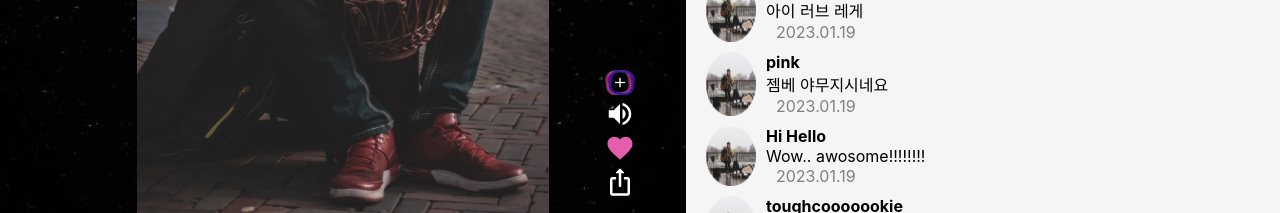
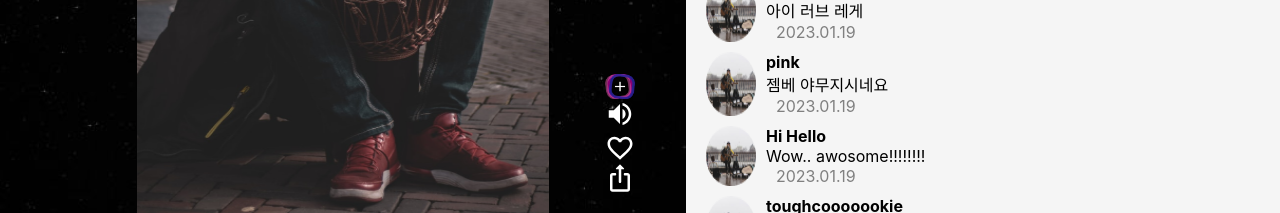
Before and after one commit to yeojinj/stackers, a React (Create React App) app in the folder frontend/: page /StationRoom in a window 1280 px wide. Shown: the part 730-943 px from the top of the page. Built offline with nearby package versions, Linux system fonts and the light colour scheme; the HTML template or start-up script is replaced by a standard one.

Commit message:
Feat: Login 모달 기능 추가

```diff
--- a/frontend/src/components/Header.js
+++ b/frontend/src/components/Header.js
@@ -6,6 +6,10 @@ import search from '../assets/search.svg'
 import ProfileFrame from './profileFrame'
 import '../styles/header.css'
 import SearchIcon from '@mui/icons-material/Search'
+import Box from '@mui/material/Box'
+import Modal from '@mui/material/Modal'
+import LogIn from '../pages/sign_folder/LogIn/LogIn'
+// import Button from '@mui/material/Button'
 
 const wholeTextArray = [
   'apple',
@@ -25,17 +29,20 @@ const wholeTextArray = [
   '라피스'
 ]
 function Header(props) {
-  const [login, setLogin] = useState(false)
+  // const [login, setLogin] = useState(false)
   const [inputValue, setInputValue] = useState('')
   const [isHaveInputValue, setIsHaveInputValue] = useState(false)
   const [dropDownList, setDropDownList] = useState(wholeTextArray)
   const [dropDownItemIndex, setDropDownItemIndex] = useState(-1)
+  const [open, setOpen] = useState(false)
+  const handleOpen = () => setOpen(true)
+  const handleClose = () => setOpen(false)
   const userLogin = useSelector((state) => {
     return state.user.isLogged
   })
 
   const IsLogin = () => {
-    console.log(login)
+    // console.log(login)
     if (userLogin) {
       return (
         <>
@@ -51,7 +58,7 @@ function Header(props) {
       return (
         <>
           {/* onclick 시 navigateToLogin 함수 주석해제, 실행 */}
-          <button className="login-btn" onClick={loginmodalOpen}>
+          <button className="login-btn" onClick={handleOpen}>
             로그인
           </button>
         </>
@@ -59,10 +66,10 @@ function Header(props) {
     }
   }
 
-  const loginmodalOpen = () => {
-    setLogin(true)
-    props.openModal(true)
-  }
+  // const loginmodalOpen = () => {
+  //   setLogin(true)
+  //   props.openModal(true)
+  // }
 
   const goRecordRoom = () => {
     navigate('/RecordRoom')
@@ -131,6 +138,11 @@ function Header(props) {
 
   return (
     <header className="header">
+      <Modal open={open} onClose={handleClose}>
+        <Box>
+          <LogIn handleClose={handleClose} />
+        </Box>
+      </Modal>
       <img className="logo-img" src={logo} onClick={navigateToMain}></img>
       <div className="header-container">
         {/* 검색창 */}
--- a/frontend/src/pages/main_room/MainRoom.js
+++ b/frontend/src/pages/main_room/MainRoom.js
@@ -2,7 +2,6 @@ import React, { useState, useEffect, useRef } from 'react'
 
 import Header from '../../components/Header'
 import Footer from '../../components/Footer'
-import Login from '../sign_folder/LogIn/LogIn'
 // import StationList from '../../components/station/StationList'
 import StationListItem from '../../components/station/StationListItem'
 import '../../styles/mainroom.css'
@@ -13,7 +12,6 @@ import axios from 'axios'
 
 function MainRoom() {
   const [completedStation, setStation] = useState([])
-  const [modalOpen, setModalOpen] = useState(false)
 
   // 처음에 useState 로 station 빈 배열
   // axios 로 setStation 함수로 station에 조회 데이터 넣기
@@ -124,12 +122,6 @@ function MainRoom() {
       })
       .catch((err) => console.log(err))
   }
-
-  const showModal = () => {
-    setModalOpen(true)
-    document.body.style.overflow = 'hidden'
-  }
-
   // 렌더링 후 한번 실행(axios)
   useEffect(() => {
     stationList()
@@ -142,8 +134,7 @@ function MainRoom() {
 
   return (
     <div className="main-room">
-      {modalOpen && <Login setModalOpen={setModalOpen} />}
-      <Header openModal={showModal} />
+      <Header />
       <div className="main">
         <div className="station-center">
           <p className="list-title">당신이 놓친 스테이션!</p>
--- a/frontend/src/pages/sign_folder/LogIn/LogIn.css
+++ b/frontend/src/pages/sign_folder/LogIn/LogIn.css
@@ -8,7 +8,7 @@
   background: rgba(0, 0, 0, 0.8);
 }
 .LogIn {
-  border: 1px solid black;
+  /* border: 1px solid black; */
   background-color: white;
   width: 490px;
   height: 705px;
@@ -25,7 +25,7 @@
   width: 200px;
   height: 57px;
   margin-left: 145px;
-  margin-top: 57px;
+  margin-top: 6px;
 }
 
 .LogIn-inputBox {
--- a/frontend/src/pages/sign_folder/LogIn/LogIn.js
+++ b/frontend/src/pages/sign_folder/LogIn/LogIn.js
@@ -11,6 +11,7 @@ import { Link, useNavigate } from 'react-router-dom'
 import { useDispatch, useSelector } from 'react-redux'
 import axios from 'axios'
 import { logIn } from '../../../store.js'
+import CloseOutlinedIcon from '@mui/icons-material/CloseOutlined'
 
 function LogIn(props) {
   const [username, setUsername] = useState('')
@@ -23,14 +24,19 @@ function LogIn(props) {
   return (
     <div>
       <div className="LogIn">
+        <p style={{ margin: '21px' }}>
+          <CloseOutlinedIcon
+            onClick={() => {
+              props.handleClose()
+            }}
+            style={{
+              cursor: 'pointer',
+              float: 'right'
+            }}
+          />
+        </p>
         <img src={logo} alt="logo" className="LogIn-logo" />
-        <button
-          onClick={() => {
-            props.handleClose()
-          }}
-        >
-          닫기
-        </button>
+
         <form
           style={{ textAlign: 'center' }}
           onSubmit={(event) => {
--- a/frontend/src/pages/station_room/Station.css
+++ b/frontend/src/pages/station_room/Station.css
@@ -78,6 +78,7 @@
 
 .stationOutButton {
   margin: 10px 0px 0px 10px;
+  cursor: pointer;
 }
 
 .station-information {
--- a/frontend/src/pages/station_room/stationview/StationControlButton.js
+++ b/frontend/src/pages/station_room/stationview/StationControlButton.js
@@ -1,33 +1,62 @@
 import React, { useState } from 'react'
 import '../Station.css'
 import VolumeUpIcon from '@mui/icons-material/VolumeUp'
-import FavoriteSharpIcon from '@mui/icons-material/FavoriteSharp'
+import FavoriteIcon from '@mui/icons-material/Favorite'
+import FavoriteBorderIcon from '@mui/icons-material/FavoriteBorder'
 import IosShareRoundedIcon from '@mui/icons-material/IosShareRounded'
 import stacking from '../assets/stacking.png'
 import LogIn from '../../sign_folder/LogIn/LogIn'
+import Box from '@mui/material/Box'
+import Modal from '@mui/material/Modal'
+import IconButton from '@mui/material/IconButton'
 
 function StationControlButton() {
-  const [modalOpen, setModalOpen] = useState(false)
+  const [open, setOpen] = useState(false)
+  const handleOpen = () => setOpen(true)
+  const handleClose = () => setOpen(false)
+  const [isliked, setIsliked] = useState(false)
 
-  const showModal = () => {
-    setModalOpen(true)
-    document.body.style.overflow = 'hidden'
+  let likeStation = null
+  if (isliked) {
+    likeStation = (
+      <FavoriteIcon
+        sx={{ fontSize: 30 }}
+        style={{ color: 'rgba(227, 95, 173, 1)' }}
+      />
+    )
+  } else {
+    likeStation = (
+      <FavoriteBorderIcon sx={{ fontSize: 30 }} style={{ color: 'white' }} />
+    )
   }
   return (
     <div>
-      {modalOpen && <LogIn setModalOpen={setModalOpen} />}
-      <img
-        src={stacking}
-        alt="stacking"
-        style={{ width: '30px' }}
-        onClick={showModal}
-      />
+      <IconButton
+        style={{
+          padding: '0px'
+        }}
+        onClick={() => {
+          handleOpen()
+        }}
+      >
+        <img src={stacking} alt="stacking" style={{ width: '30px' }} />
+      </IconButton>
       <VolumeUpIcon sx={{ fontSize: 30 }} />
-      <FavoriteSharpIcon
-        sx={{ fontSize: 30 }}
-        style={{ color: 'rgba(227, 95, 173, 1)' }}
-      />
+      <IconButton
+        style={{ padding: '0px' }}
+        onClick={() => {
+          setIsliked(!isliked)
+        }}
+      >
+        {likeStation}
+      </IconButton>
+
       <IosShareRoundedIcon sx={{ fontSize: 30 }} />
+      <Modal open={open} onClose={handleClose}>
+        <Box>
+          <LogIn handleClose={handleClose} />
+        </Box>
+      </Modal>
     </div>
   )
 }
--- a/frontend/src/pages/station_room/stationview/StationView.js
+++ b/frontend/src/pages/station_room/stationview/StationView.js
@@ -6,10 +6,18 @@ import CloseOutlinedIcon from '@mui/icons-material/CloseOutlined'
 import ArrowCircleUpOutlinedIcon from '@mui/icons-material/ArrowCircleUpOutlined'
 import ArrowCircleDownOutlinedIcon from '@mui/icons-material/ArrowCircleDownOutlined'
 import '../Station.css'
+import { useNavigate } from 'react-router-dom'
+
 function StationView() {
+  const navigate = useNavigate()
   return (
     <div className="LeftStyle">
-      <CloseOutlinedIcon className="stationOutButton" />
+      <CloseOutlinedIcon
+        className="stationOutButton"
+        onClick={() => {
+          navigate(-1)
+        }}
+      />
       <div className="contentBox">
         <div className="videoBox">
           <img src={station} alt="station" className="videoBox" />
```
Also changed, not shown: 1 other file (tests, documents, lock files or other folders).
